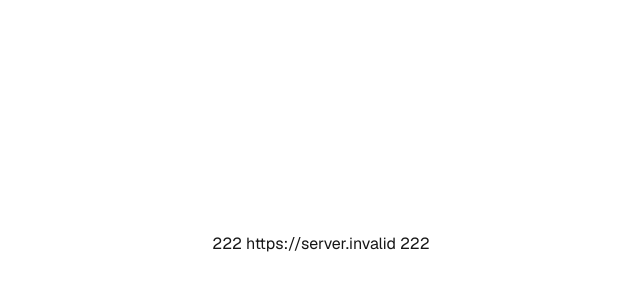
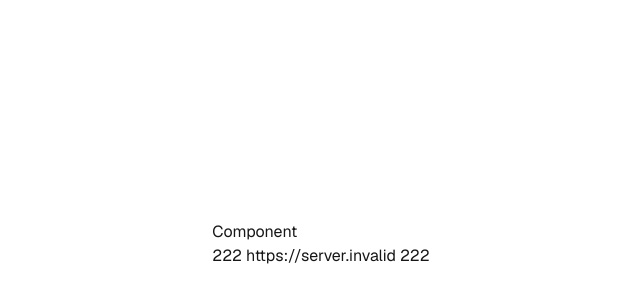
Before and after one commit to mivashchenko/nextjs-docker-githubactions-azure, a Next.js app: page / in a window 1280 px wide. Shown: the part 156-456 px from the top of the page, without its empty margins (319-959 px from the left). Built offline with nearby package versions, Linux system fonts and the light colour scheme; no server answers.

Commit message:
initial 3

```diff
--- /dev/null
+++ b/src/app/_components/component.tsx
@@ -0,0 +1,11 @@
+'use client'
+
+export const Component = () => {
+  return (
+    <div>
+      <h1>Component</h1>
+
+      222 {process.env.NEXT_PUBLIC_API_URL} 222
+    </div>
+  )
+}
--- a/src/app/page.tsx
+++ b/src/app/page.tsx
@@ -1,9 +1,12 @@
+import {Component} from "@/app/_components/component";
 
 export default function Home() {
   return (
     <div className="grid grid-rows-[20px_1fr_20px] items-center justify-items-center min-h-screen p-8 pb-20 gap-16 sm:p-20 font-[family-name:var(--font-geist-sans)]">
       <main className="flex flex-col gap-[32px] row-start-2 items-center sm:items-start">
-        222 {process.env.NEXT_PUBLIC_API_URL} 222
+
+
+        <Component/>
       </main>
     </div>
   );
```
